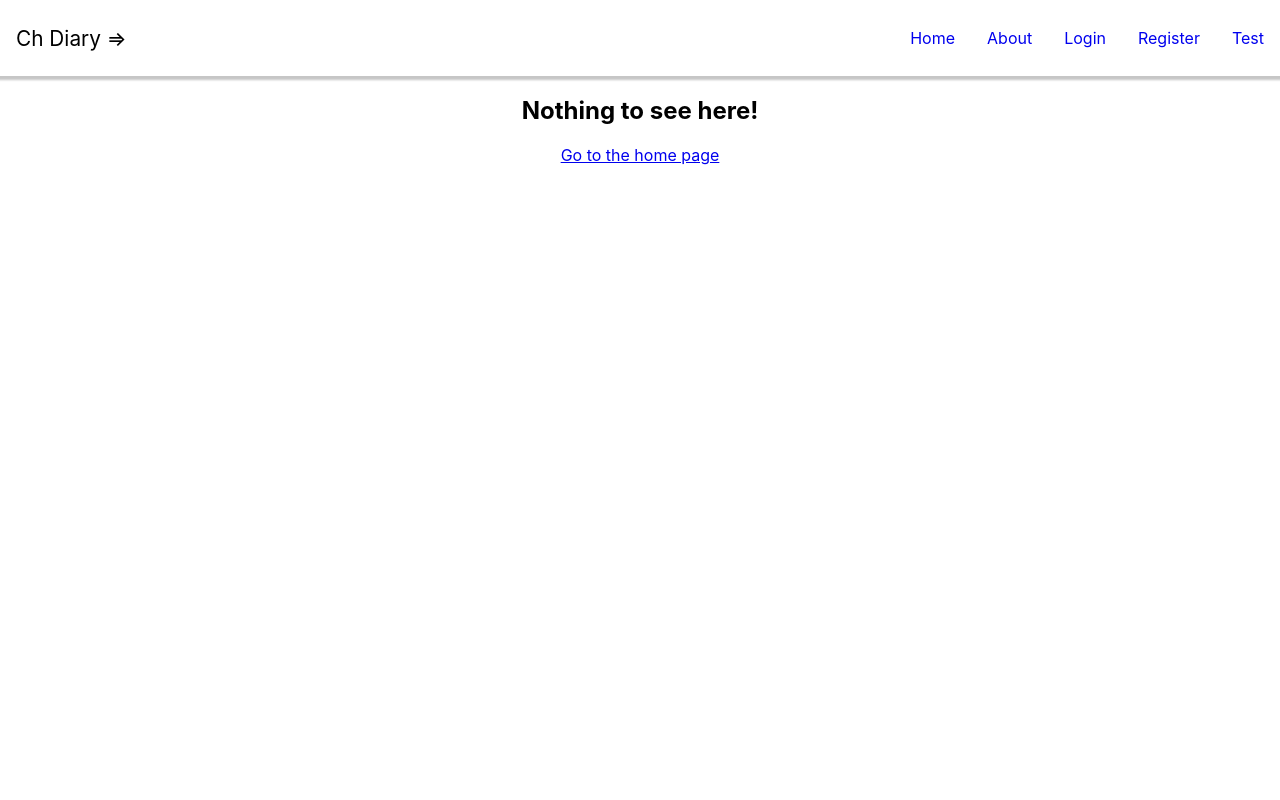
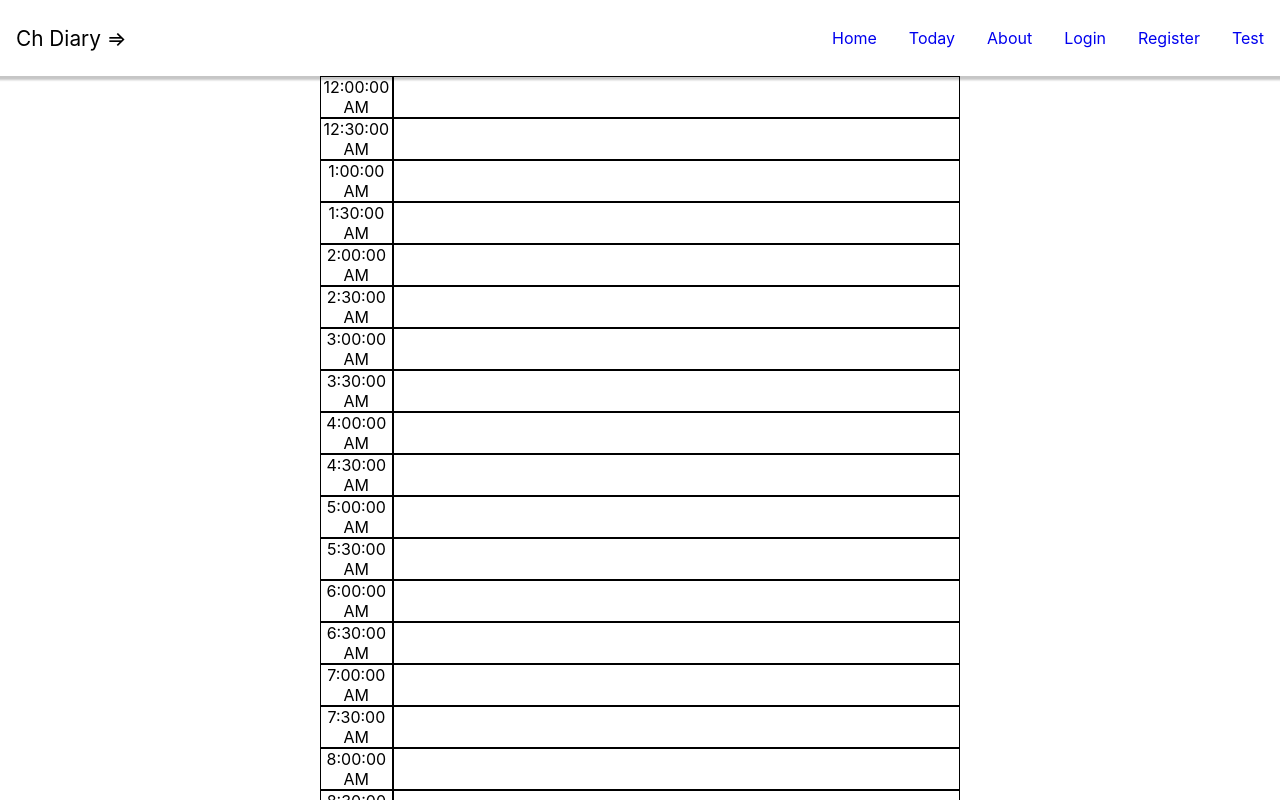
Before and after one commit to alfonzso/ch-diary, a React (Create React App) app: page /today in a window 1280 px wide. Shown: the top 800 px of the page. Built offline with nearby package versions, Linux system fonts and the light colour scheme.

Commit message:
today components

```diff
--- a/src/App.tsx
+++ b/src/App.tsx
@@ -10,12 +10,11 @@ import Login from './components/Login';
 import Register from './components/Register';
 import Test from "./components/Test";
 import { useAppSelector, useAppDispatch } from "./redux/hooks";
+import Today from "./components/Today";
 
 export const baseURL = 'http://localhost:7282'
 
 function App() {
-  const userData = useAppSelector(state => state.user.data)
-  const dispatch = useAppDispatch()
 
   return (
     <div className="App">
@@ -23,6 +22,7 @@ function App() {
       <Routes>
         <Route path="/" element={<Navbar />}>
           <Route index element={<Home />} />
+          <Route path="today" element={<Today />} />
           <Route path="about" element={<About />} />
           <Route path="login" element={<Login />} />
           <Route path="register" element={<Register />} />
--- a/src/components/Navbar.tsx
+++ b/src/components/Navbar.tsx
@@ -49,6 +49,9 @@ class Navbar extends React.Component<NavbarProps, NavbarState> {
                 <Link to="/">Home</Link>
               </li>
               <li>
+                <Link to="/today">Today</Link>
+              </li>
+              <li>
                 <Link to="/about">About</Link>
               </li>
               <li>
--- /dev/null
+++ b/src/components/Today.css
@@ -0,0 +1,71 @@
+/* DivTable.com */
+.todayContainer {
+  display: flex;
+}
+
+.spacer {
+  flex: 1
+}
+
+.food {
+  background-color: blue;
+  color: white;
+}
+
+.popup {
+  height: 1000px;
+  width: 500px;
+  margin: 0 auto;
+  flex: 2
+}
+
+.divTable {
+  /* margin: 15px; */
+  /* background-color: red; */
+  /* zoom: 0.5;
+  -moz-transform: scale(0.5); */
+  /* transform-origin: 0 0; */
+  /* transform: scale(0.5); */
+  /* transform: scaleX(0.5); */
+}
+
+/* .some-page-wrapper { */
+/* margin: 15px; */
+/* background-color: red; */
+/* } */
+
+.row {
+  display: flex;
+  flex-direction: row;
+  flex-wrap: wrap;
+  width: 100%;
+  /* border: 0.5px solid */
+}
+
+.columnLeft {
+  display: flex;
+  flex-direction: column;
+  flex-basis: 100%;
+  flex: 1;
+  border: 0.5px solid
+}
+
+.columnRight {
+  display: flex;
+  flex-direction: column;
+  flex-basis: 100%;
+  flex: 8;
+  border: 0.5px solid
+}
+
+.blue-column {
+  /* background-color: blue; */
+  /* height: 100px; */
+  /* flex: 2 */
+}
+
+.green-column {
+  /* background-color: green; */
+  /* height: 100px; */
+  /* flex: 4 */
+}
--- /dev/null
+++ b/src/components/Today.tsx
@@ -0,0 +1,160 @@
+// import React from 'react';
+import React, { DragEvent } from 'react';
+
+import "./Today.css"
+
+interface RowProps {
+  idx: number
+  data: number
+  date: number
+}
+
+interface RowState {
+
+}
+
+class Row extends React.Component<RowProps, RowState> {
+  constructor(props: RowProps) {
+    super(props);
+    // this.state = { :  };
+  }
+  render() {
+
+    const test = (offset: number) => {
+      let theDay = new Date(this.props.date)
+      // let theDay = new Date()
+      theDay.setHours(0)
+      theDay.setMinutes(offset)
+      theDay.setSeconds(0)
+      // theDay.setTime(offset)
+      // console.log(
+      //   offset
+      // )
+      return theDay
+    }
+
+    function allowDrop(ev: any) {
+      ev.preventDefault();
+    }
+
+    function drag(ev: DragEvent<HTMLDivElement>) {
+      // ev.querySelector('.emptyRowFiller').hidden = false;
+      // let faf = ev.target.querySelector('.emptyRowFiller')
+      // let faf = ev.
+      const dropZone = ev.target as HTMLDivElement;
+      // console.log(
+      //   (dropZone as HTMLElement), (dropZone.closest('.columnRight')!.querySelector('.emptyRowFiller') as HTMLDivElement).hidden
+      // )
+      // (dropZone.closest('.columnRight')!.querySelector('.emptyRowFiller') as HTMLDivElement).hidden = false
+      // (dropZone.closest('.columnRight')!.querySelector('.emptyRowFiller') as HTMLDivElement).hidden = false
+      // dropZone.closest('.columnRight')!.querySelector('.emptyRowFiller')!.hidden = true
+      // if ((dropZone as HTMLElement).closest('.completed-task-list')) {
+      // document.querySelector('.completed-task-list')?.classList.add('active');
+      // }
+      // dropZone.
+      ev.dataTransfer.setData("text", dropZone.id);
+      // ev.target.querySelector('.emptyRowFiller').style.visibility = "visible";
+    }
+
+    function drop(ev: any) {
+      ev.preventDefault();
+      var data = ev.dataTransfer.getData("text");
+      // ev.target.querySelector('.emptyRowFiller').style.display = '';
+      [...document.querySelectorAll('.emptyRowFiller')].map((row) => (row as HTMLDivElement).hidden = false)
+      ev.target.querySelector('.emptyRowFiller').hidden = true;
+      ev.target.appendChild(document.getElementById(data));
+      // ev.target.removeChild()
+      // ev.target.innerHTML = ''
+      // ev.target.append(document.getElementById(data));
+      // ev.target.innerHTML = document.getElementById(data)!.innerHTML
+    }
+
+    return (
+      // <div className="divTableRow">
+      //   <div className="divTableCell">{this.props.idx} - {this.props.data}</div>
+      //   <div className="divTableCell">{this.props.idx} - {this.props.data}</div>
+      // </div>
+      // <div className="divTableRow">
+      //   <div className="divTableCell">{this.props.idx} - {this.props.data}</div>
+      //   <div className="divTableCell">{this.props.idx} - {this.props.data}</div>
+      // </div>
+      <div className='row'>
+        <div className='columnLeft'>
+          <div className='blue-column' data-time={(this.props.idx * 30).toString()}>
+            {
+              // test(this.props.idx * 5).toLocaleTimeString()
+              test(this.props.idx * 30).toLocaleTimeString()
+            }
+          </div>
+        </div>
+        <div className='columnRight' onDrop={drop} onDragOver={allowDrop}>
+          <div className='green-column' >
+            {
+              this.props.idx * 30 == 720 ? (
+                <><div id="food" className="food" draggable="true" onDragStart={drag}> FOOD </div>
+                  <p className='emptyRowFiller' hidden> </p></>
+              ) : (
+                <p className='emptyRowFiller'> </p>
+              )
+
+            }
+          </div>
+        </div>
+      </div>
+    );
+  }
+}
+
+// export default Row;
+
+function Today() {
+  // const rowNumber: number = 24 * (60 / 5) // (60 / 5)
+  const rowNumber: number = 24 * (60 / 30) // (60 / 5)
+
+  const render = () => {
+    const now = new Date()
+    // now.getTimezoneOffset(),
+    console.log(
+      now, now.getTimezoneOffset(), `${now.getFullYear()}-${now.getMonth() + 1}-${now.getDate()} 00:00:00`
+    )
+    // var theBigDay = new Date(`1970-01-01 00:00:00`);
+    now.setFullYear(new Date().getFullYear())
+    now.setMonth(new Date().getMonth())
+    now.setDate(new Date().getDate())
+    // var sameAsBigDay = new Date();
+    // // theBigDay.setTime('00:00:00')
+    // console.log(
+    //   theBigDay, theBigDay.getHours()
+    // )
+    // sameAsBigDay.setTime(theBigDay.getTime());
+
+
+    let rows = [];
+    for (let i = 0; i < rowNumber; i++) {
+      // <div className="divTableRow">
+      // <div className="divTableCell">&nbsp;</div>
+      // </div>
+      rows.push(
+        <Row key={i} idx={i} date={now.getTime()} data={Math.random()} />
+      )
+    }
+    return rows
+  }
+
+  return (
+    <div className="todayContainer">
+
+      <div className="spacer"></div>
+      <div className="popup">
+        <div className="divTable"> {
+          render()
+        }
+        </div>
+      </div>
+      <div className="spacer"></div>
+
+    </div>
+  );
+}
+
+export default Today;
--- a/tsconfig.json
+++ b/tsconfig.json
@@ -1,6 +1,6 @@
 {
   "compilerOptions": {
-    "target": "es5",
+    "target": "es6",
     "lib": [
       "dom",
       "dom.iterable",
```
